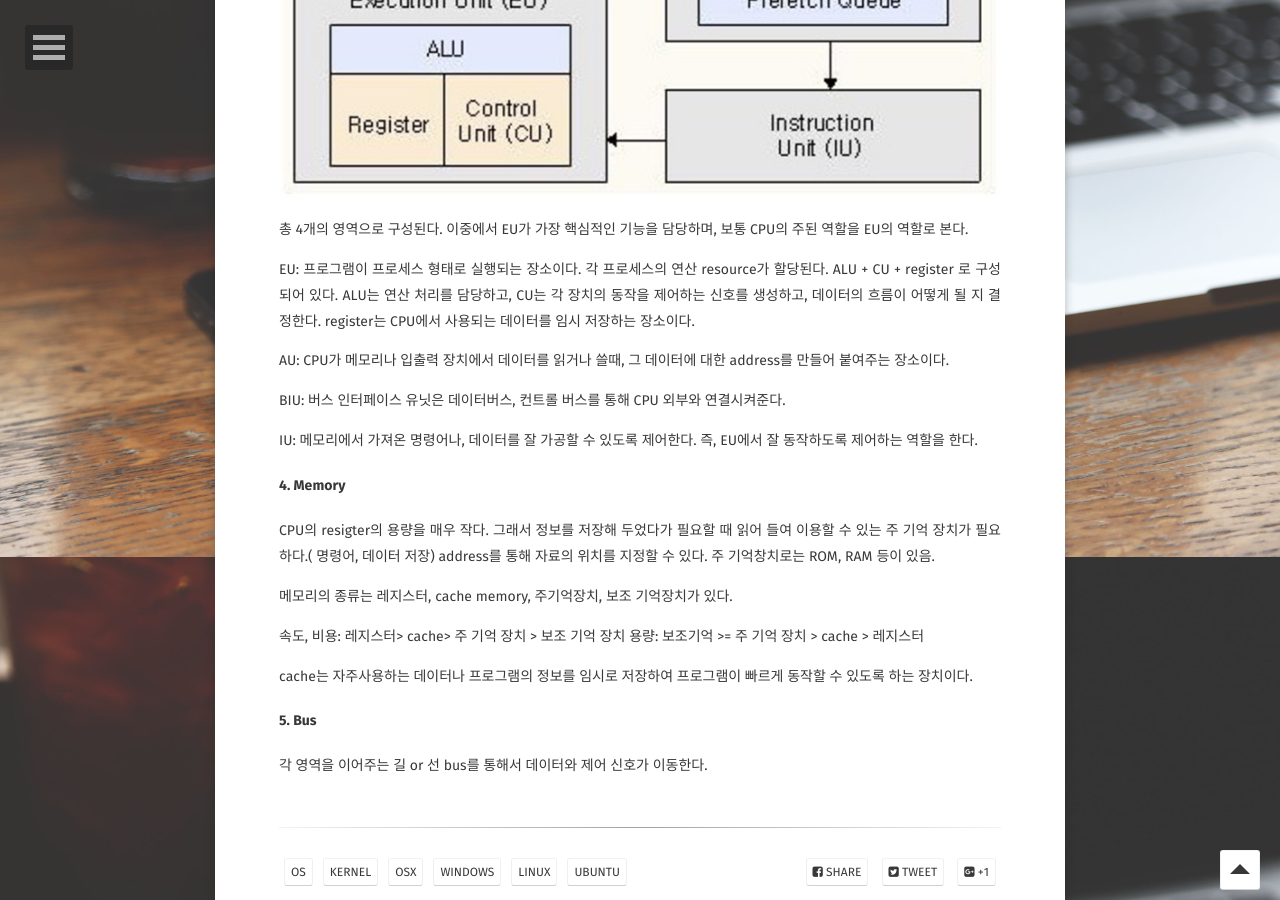
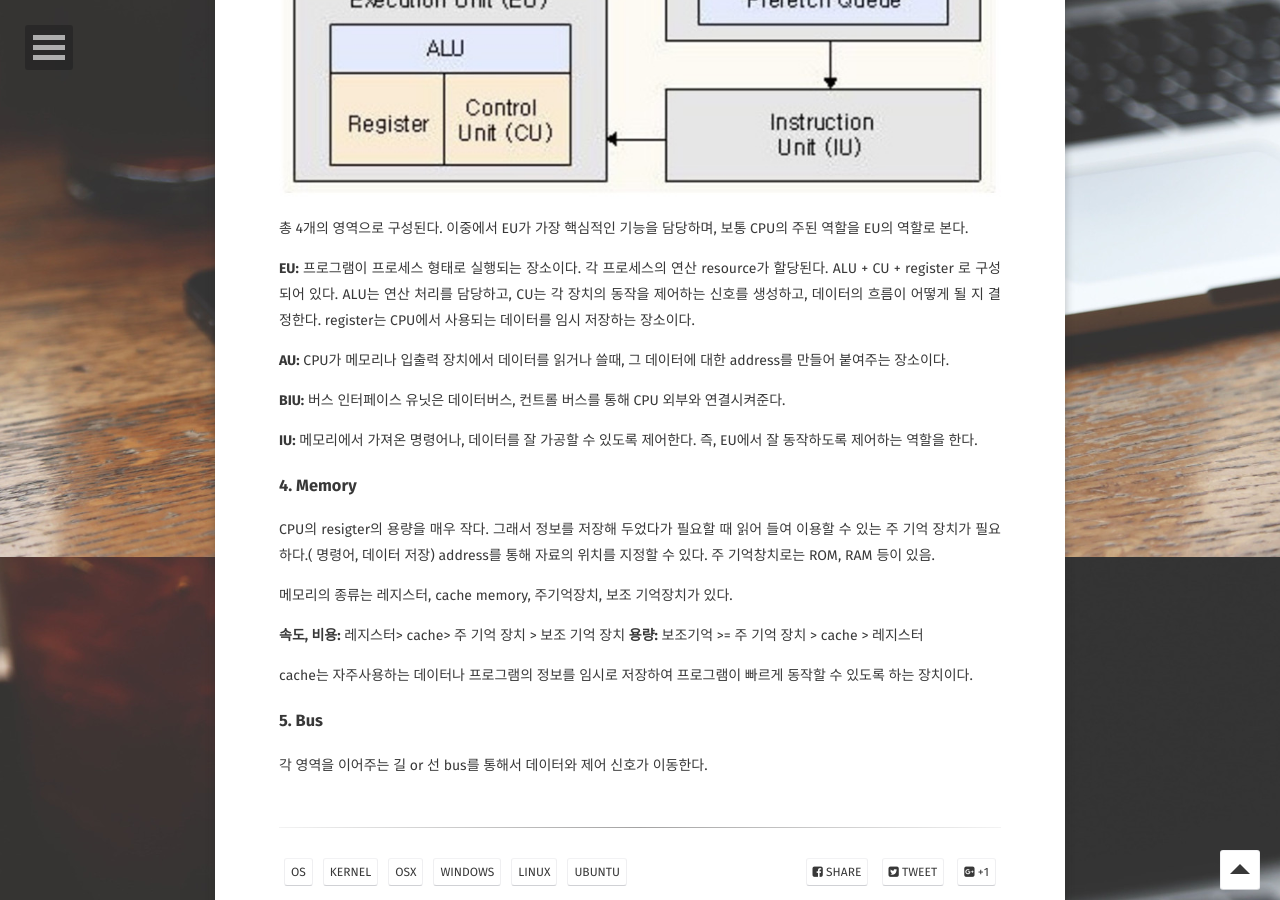
Before and after one commit to LeDron/LeDron.github.io, a Jekyll site: the page built from _posts/2017-06-22-운영체제.md, in a window 1280 px wide and 900 px high, scrolled down 3043 px. Built offline with Jekyll 4.4.1, drawn with Linux system fonts in a browser that asks for light colours; some web fonts are replaced; comment, search, counter and statistics services are not loaded; part of the change alters nothing that is shown.

```diff
--- a/_posts/2017-06-22-운영체제.md
+++ b/_posts/2017-06-22-운영체제.md
@@ -38,7 +38,7 @@ OS를 공부하기 전에 우리는 컴퓨터의 전반적인 구조에 대해
 
 # Computer의 Hardware
 운영체제가 hardware를 제어하는 역할을 하기 때문에 운영체제를 잘 이해하기 위해서는 컴퓨터 hardware 구조를 알 필요가 있다.
-#### 1. 입출력 장치
+### 1. 입출력 장치
 입력장치: 마우스, 키보드 ..
 출력장치: 모니터, 프린터 ..
 
@@ -46,7 +46,7 @@ OS를 공부하기 전에 우리는 컴퓨터의 전반적인 구조에 대해
 입력된 데이터가 내부의 여러과정을 거쳐 출력장치에서 표현된다.
 
 
-#### 2. I/O modules ( I/O controller )
+### 2. I/O modules ( I/O controller )
 ![I/O modules](../images/I:O.modules.jpeg)
 
 I/O modules 은 입출력 장치와 CPU사이를 매개하는 interface이다.
@@ -60,42 +60,42 @@ I/O modeules이 중간에서 data를 CPU가 알 수있도록 번역해주고 장
 3. processor와의 통신
 4. data buffering
 
-CPU와 입출력 장치가 통신하는 과정
+**CPU와 입출력 장치가 통신하는 과정**
 1. CPU가 I/O modules에게 입출력 장치의 현재 상태를 검사하라고 요청
 2. I/O modules이 현재 새로운 동작을 할 수 있는 상태인지 다른 동작을 하고 있는 중인지 등의 상태를 받아서 CPU에게 전달
 3. 만약 준비상태이면, CPU가 제어기에 출력 명령을 내리고 해당 동작에 관련한 데이터도 같이 I/O modules에 전송한다.
 4. 동기화를 끝내고 logic을 통과한 신호가 입출력 장치로 전송되고 동작을 수행한다.
 
-#### 3. CPU
+### 3. CPU
 ![cpu](../images/cpu.jpeg)
 
 총 4개의 영역으로 구성된다. 이중에서 EU가 가장 핵심적인 기능을 담당하며, 보통 CPU의 주된 역할을 EU의 역할로 본다.
 
-EU:
+**EU:**
 프로그램이 프로세스 형태로 실행되는 장소이다. 각 프로세스의 연산 resource가 할당된다.
 ALU + CU + register  로 구성되어 있다.
 ALU는 연산 처리를 담당하고, CU는 각 장치의 동작을 제어하는 신호를 생성하고, 데이터의 흐름이 어떻게 될 지 결정한다. register는 CPU에서 사용되는 데이터를 임시 저장하는 장소이다.
 
-AU:
+**AU:**
 CPU가 메모리나 입출력 장치에서 데이터를 읽거나 쓸때, 그 데이터에 대한 address를 만들어 붙여주는 장소이다.
 
-BIU:
+**BIU:**
 버스 인터페이스 유닛은 데이터버스, 컨트롤 버스를 통해 CPU 외부와 연결시켜준다.
 
-IU:
+**IU:**
 메모리에서 가져온 명령어나, 데이터를 잘 가공할 수 있도록 제어한다. 즉, EU에서 잘 동작하도록 제어하는 역할을 한다.
 
-#### 4. Memory
+### 4. Memory
 CPU의 resigter의 용량을 매우 작다. 그래서 정보를 저장해 두었다가 필요할 때 읽어 들여 이용할 수 있는 주 기억 장치가 필요하다.( 명령어, 데이터 저장)
 address를 통해 자료의 위치를 지정할 수 있다.
 주 기억창치로는 ROM, RAM 등이 있음.
 
 메모리의 종류는 레지스터, cache memory, 주기억장치, 보조 기억장치가 있다.
 
-속도, 비용: 레지스터> cache> 주 기억 장치 > 보조 기억 장치
-용량: 보조기억 >= 주 기억 장치 > cache > 레지스터
+**속도, 비용:** 레지스터> cache> 주 기억 장치 > 보조 기억 장치
+**용량:** 보조기억 >= 주 기억 장치 > cache > 레지스터
 
 cache는 자주사용하는 데이터나 프로그램의 정보를 임시로 저장하여 프로그램이 빠르게 동작할 수 있도록 하는 장치이다.
-#### 5. Bus
+### 5. Bus
 각 영역을 이어주는 길 or 선
 bus를 통해서 데이터와 제어 신호가 이동한다.
```
